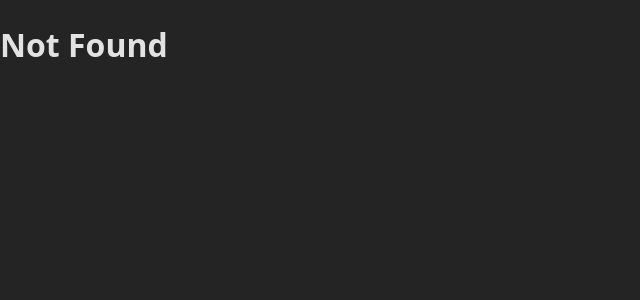
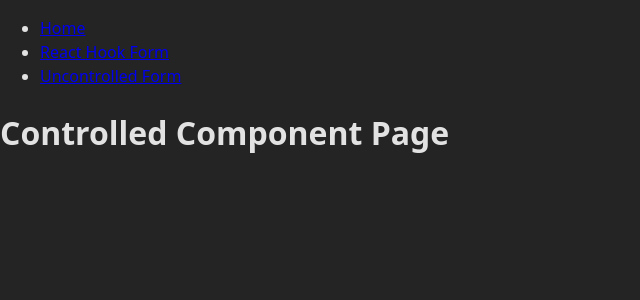
Before and after one commit to hasanozbakir/rs-react-app, a React (Vite) app: page /react-hook-form in a window 1280 px wide. Shown: the top 300 px of the page, without its empty margins (0-640 px from the left). Built offline with nearby package versions, Linux system fonts and the light colour scheme.

Commit message:
feat: add navbar

```diff
--- a/src/App.tsx
+++ b/src/App.tsx
@@ -1,15 +1,16 @@
-import { BrowserRouter as Router } from 'react-router-dom';
 import { Route, Routes } from 'react-router-dom';
 import MainPage from './pages/MainPage';
 import ControlledComponentPage from './pages/ControlledComponentPage';
 import UncontrolledComponentPage from './pages/UncontrolledComponentPage';
 import NotFoundPage from './pages/NotFoundPage';
+import Nav from './components/navbar/Nav';
 import { ROUTES } from './utils/constants';
 import './App.css';
 
 function App() {
   return (
-    <Router>
+    <>
+      <Nav />
       <Routes>
         <Route path={ROUTES.HOME} element={<MainPage />} />
         <Route
@@ -22,7 +23,7 @@
         />
         <Route path={ROUTES.NOT_FOUND} element={<NotFoundPage />} />
       </Routes>
-    </Router>
+    </>
   );
 }
 
--- /dev/null
+++ b/src/components/navbar/Nav.tsx
@@ -0,0 +1,28 @@
+import { Link } from 'react-router-dom';
+import styles from './Nav.module.css';
+
+const Nav = () => {
+  return (
+    <nav className={styles.nav}>
+      <ul className={styles.navList}>
+        <li>
+          <Link to="/" className={styles.navLink}>
+            Home
+          </Link>
+        </li>
+        <li>
+          <Link to="/react-hook-form" className={styles.navLink}>
+            React Hook Form
+          </Link>
+        </li>
+        <li>
+          <Link to="/uncontrolled-form" className={styles.navLink}>
+            Uncontrolled Form
+          </Link>
+        </li>
+      </ul>
+    </nav>
+  );
+};
+
+export default Nav;
--- a/src/main.tsx
+++ b/src/main.tsx
@@ -1,3 +1,4 @@
+import { BrowserRouter as Router } from 'react-router-dom';
 import { StrictMode } from 'react';
 import { createRoot } from 'react-dom/client';
 import './index.css';
@@ -11,6 +12,8 @@
 
 createRoot(rootElement).render(
   <StrictMode>
-    <App />
+    <Router>
+      <App />
+    </Router>
   </StrictMode>
 );
--- a/src/utils/constants.ts
+++ b/src/utils/constants.ts
@@ -1,6 +1,6 @@
 export const ROUTES = {
   HOME: '/',
-  CONTROLLED_FORM: '/controlled-form',
+  CONTROLLED_FORM: '/react-hook-form',
   UNCONTROLLED_FORM: '/uncontrolled-form',
-  NOT_FOUND: '/*',
+  NOT_FOUND: '*',
 };
```
Also changed, not shown: src/components/navbar/Nav.module.css (added).
